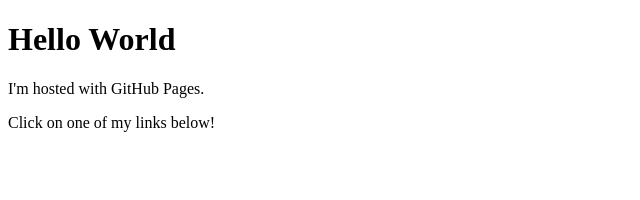
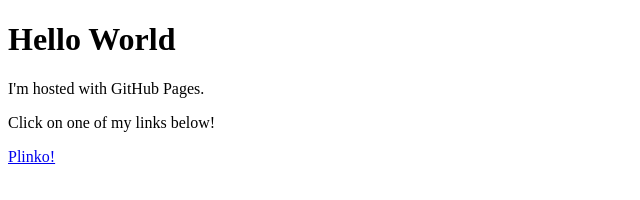
Before and after one commit to Starranken/starranken.github.io, a plain HTML site: page index.html in a window 1280 px wide. Shown: the full height of the page, 0-640 px from the left. Drawn offline with Linux system fonts and the light colour scheme.

Commit message:
Added Plinko to index

```diff
--- a/index.html
+++ b/index.html
@@ -4,5 +4,6 @@
 <h1>Hello World</h1>
 <p>I'm hosted with GitHub Pages.</p>
 <p>Click on one of my links below!</p>
+  <a href="https://starranken.github.io/Plinko/">Plinko!</a>
 </body>
 </html>
```
